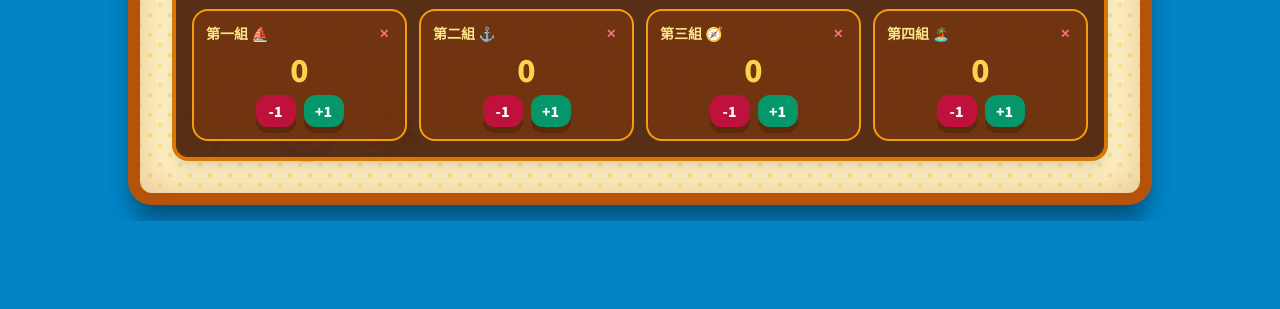
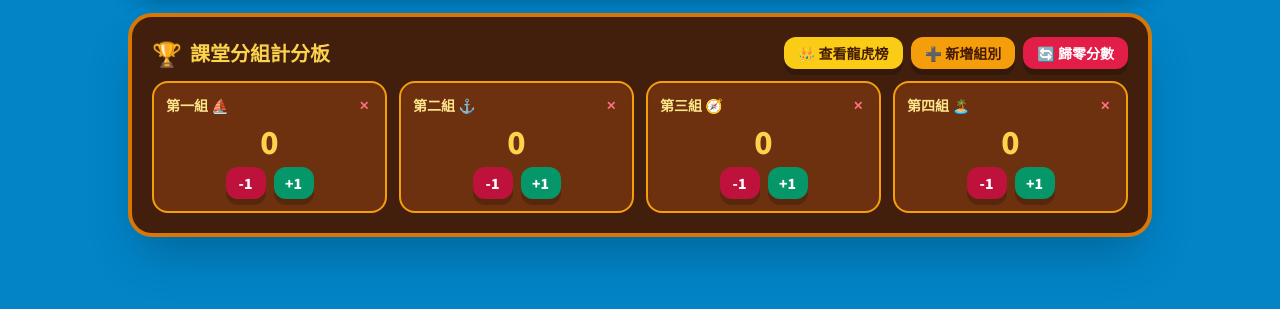
Before and after one commit to yilamlau902-rgb/revision, a plain HTML site: page index.html in a window 1280 px wide. Shown: the part 639-948 px from the top of the page. Before the commit the page ends 860 px from the top, so only its background shows below. Drawn offline with nearby package versions, Linux system fonts and the light colour scheme.

Commit message:
Update index.html

```diff
--- a/index.html
+++ b/index.html
@@ -15,7 +15,10 @@
             font-family: 'Noto Sans TC', sans-serif;
             background-color: #0284c7; /* 亮藍色海洋背景 */
             color: #1e293b;
+            /* 確保網頁可以順暢上下捲動，底部預留充足空間防止被擋住 */
+            overflow-y: auto;
             overflow-x: hidden;
+            -webkit-overflow-scrolling: touch;
         }
 
         /* 羊皮紙鋸齒邊框外框 */
@@ -60,7 +63,7 @@
         .no-scrollbar { -ms-overflow-style: none; scrollbar-width: none; }
     </style>
 </head>
-<body class="min-h-screen flex flex-col items-center justify-start p-2 sm:p-4">
+<body class="min-h-screen flex flex-col items-center justify-start p-3 sm:p-6 pb-20">
 
     <!-- ==================== 頂部導航與航海控制列 ==================== -->
     <header class="w-full max-w-5xl bg-amber-900/90 text-white rounded-2xl shadow-lg p-4 mb-4 backdrop-blur-sm border-4 border-amber-600 flex flex-wrap items-center justify-between gap-3 z-30">
@@ -93,7 +96,7 @@
     </header>
 
     <!-- ==================== 航海尋寶地圖主畫面 ==================== -->
-    <main class="w-full max-w-5xl treasure-map-frame rounded-3xl p-4 sm:p-8 relative min-h-[650px] flex flex-col justify-between overflow-hidden">
+    <main class="w-full max-w-5xl treasure-map-frame rounded-3xl p-4 sm:p-8 relative flex flex-col justify-between overflow-visible mb-8">
 
         <!-- 地圖背景裝飾元素 (SVG 航海圖標) -->
         <div class="absolute top-6 right-6 opacity-30 pointer-events-none">
@@ -117,7 +120,7 @@
         </div>
 
         <!-- ==================== 五座小島地圖佈局 ==================== -->
-        <div class="grid grid-cols-1 sm:grid-cols-3 lg:grid-cols-5 gap-4 relative z-10 my-auto py-6">
+        <div class="grid grid-cols-1 sm:grid-cols-3 lg:grid-cols-5 gap-4 relative z-10 my-4 py-2">
 
             <!-- 第 1 島：迷霧猜謎島 -->
             <div id="island-card-1" onclick="openIslandModal(1)" class="cursor-pointer bg-amber-50 hover:bg-amber-100 border-4 border-amber-600 rounded-3xl p-5 text-center shadow-lg transition transform hover:-translate-y-2 relative flex flex-col items-center justify-between min-h-[220px]">
@@ -218,21 +221,23 @@
             </div>
         </div>
 
-        <!-- ==================== 課堂分組計分系統 ==================== -->
-        <div class="bg-amber-950/90 text-amber-100 border-4 border-amber-600 rounded-2xl p-4 mt-4 relative z-10 shadow-lg">
+    </main>
+
+    <!-- ==================== 課堂分組計分系統（獨立置於主地圖下方，確保捲動可見） ==================== -->
+    <div class="w-full max-w-5xl bg-amber-950/95 text-amber-100 border-4 border-amber-600 rounded-3xl p-5 mb-12 shadow-2xl relative z-20">
         <div class="flex flex-wrap items-center justify-between gap-2 mb-3">
             <div class="flex items-center gap-2">
                 <span class="text-2xl">🏆</span>
-                    <h3 class="font-black text-lg text-amber-300">課堂分組計分板</h3>
+                <h3 class="font-black text-xl text-amber-300">課堂分組計分板</h3>
             </div>
             <div class="flex gap-2">
-                    <button onclick="showLeaderboardModal()" class="btn-cartoon bg-yellow-400 hover:bg-yellow-300 text-amber-950 font-black px-3 py-1 rounded-xl text-xs">
+                <button onclick="showLeaderboardModal()" class="btn-cartoon bg-yellow-400 hover:bg-yellow-300 text-amber-950 font-black px-3.5 py-1.5 rounded-xl text-xs sm:text-sm">
                     👑 查看龍虎榜
                 </button>
-                    <button onclick="addGroup()" class="btn-cartoon bg-amber-500 hover:bg-amber-400 text-amber-950 font-black px-3 py-1 rounded-xl text-xs">
+                <button onclick="addGroup()" class="btn-cartoon bg-amber-500 hover:bg-amber-400 text-amber-950 font-black px-3.5 py-1.5 rounded-xl text-xs sm:text-sm">
                     ➕ 新增組別
                 </button>
-                    <button onclick="resetGroups()" class="btn-cartoon bg-rose-600 hover:bg-rose-500 text-white font-black px-3 py-1 rounded-xl text-xs">
+                <button onclick="resetGroups()" class="btn-cartoon bg-rose-600 hover:bg-rose-500 text-white font-black px-3.5 py-1.5 rounded-xl text-xs sm:text-sm">
                     🔄 歸零分數
                 </button>
             </div>
@@ -242,11 +247,9 @@
         </div>
     </div>
 
-    </main>
-
     <!-- ==================== 任務彈跳視窗 (Modal) ==================== -->
-    <div id="island-modal" class="fixed inset-0 bg-slate-950/80 backdrop-blur-sm z-50 hidden flex items-center justify-center p-4">
-        <div class="bg-amber-50 border-8 border-amber-600 rounded-3xl max-w-3xl w-full max-h-[90vh] overflow-y-auto p-6 sm:p-8 relative shadow-2xl">
+    <div id="island-modal" class="fixed inset-0 bg-slate-950/80 backdrop-blur-sm z-50 hidden flex items-center justify-center p-4 overflow-y-auto">
+        <div class="bg-amber-50 border-8 border-amber-600 rounded-3xl max-w-3xl w-full max-h-[90vh] overflow-y-auto p-6 sm:p-8 relative shadow-2xl my-auto">
             <button onclick="closeIslandModal()" class="absolute top-4 right-4 bg-rose-500 hover:bg-rose-600 text-white font-black w-10 h-10 rounded-full text-xl flex items-center justify-center shadow-md">
                 ✕
             </button>
```
Lines whose indentation alone changed are shown as unchanged.
